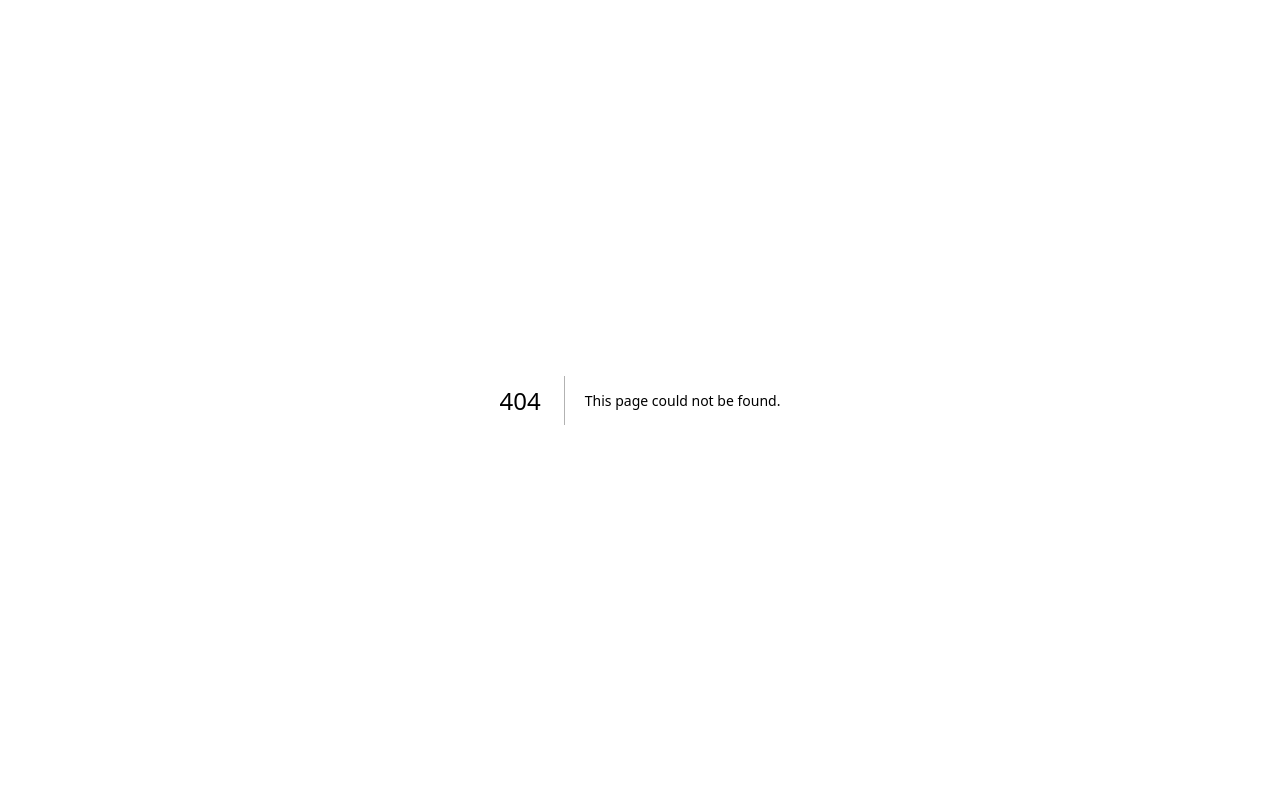
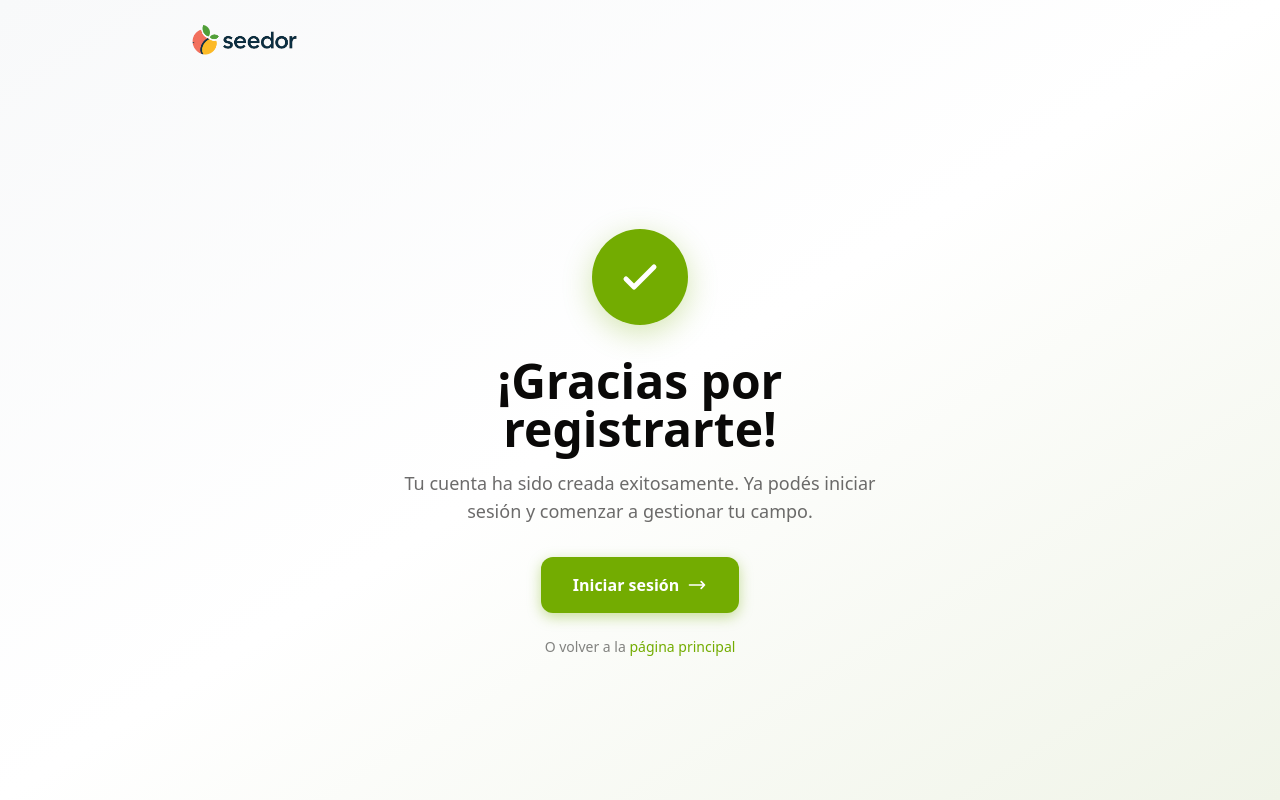
Before and after one commit to Ftrivelloni/Seedor, a Next.js app: page /register/success in a window 1280 px wide. Before the commit this address had no page. Built offline with nearby package versions, Linux system fonts and the light colour scheme.

Commit message:
Register redesign

```diff
--- a/src/app/register/page.tsx
+++ b/src/app/register/page.tsx
@@ -23,30 +23,29 @@ export default function RegisterPage() {
   };
 
   return (
-    <div className="min-h-screen flex bg-[#F8F9FA]">
+    <div className="min-h-screen flex bg-white">
       {/* Left Side - Form */}
       <div className="w-full lg:w-[45%] flex flex-col p-6 sm:p-8 lg:p-12 overflow-y-auto">
-        {/* Header with Logo */}
-        <div
-          className={`flex items-center justify-between mb-8 lg:mb-12 transition-all duration-500 ${isLoaded ? 'opacity-100 translate-y-0' : 'opacity-0 -translate-y-4'}`}
-        >
+        {/* Form Container */}
+        <div className="flex flex-col pt-4 sm:pt-8 lg:pt-12 max-w-lg mx-auto w-full">
+          {/* Logo */}
+          <div className={`mb-8 lg:mb-10 transition-all duration-500 ${isLoaded ? 'opacity-100 translate-y-0' : 'opacity-0 -translate-y-4'}`}>
             <Link href="/" className="flex items-center">
+              <div className="relative h-11 sm:h-12 w-48 sm:w-56">
                 <Image
-              src="/images/logos/seedor-logo-no-bg.png"
+                  src="/images/logos/seedor-logo-fondoblanco.png"
                   alt="Seedor"
-              width={120}
-              height={32}
-              className="h-7 md:h-8 w-auto"
+                  fill
                   priority
+                  className="object-contain object-left"
+                  sizes="(min-width:640px) 176px, 160px"
                 />
+              </div>
             </Link>
           </div>
-
-        {/* Form Container */}
-        <div className="flex-1 flex flex-col justify-center max-w-md mx-auto w-full">
           {/* Title */}
           <h1
-            className={`text-3xl sm:text-4xl font-bold text-[#0A0908] mb-8 transition-all duration-500 ${isLoaded ? 'opacity-100 translate-y-0' : 'opacity-0 translate-y-4'}`}
+            className={`text-2xl sm:text-3xl font-bold text-[#0A0908] mb-8 transition-all duration-500 ${isLoaded ? 'opacity-100 translate-y-0' : 'opacity-0 translate-y-4'}`}
             style={{ transitionDelay: '100ms' }}
           >
             Registrarse
@@ -68,7 +67,7 @@ export default function RegisterPage() {
                 <input
                   id="email"
                   type="email"
-                  className="w-full pl-12 pr-4 py-4 bg-white border border-black/10 rounded-xl text-[#0A0908] placeholder-[#0A0908]/40 focus:outline-none focus:ring-2 focus:ring-[#73AC01]/50 focus:border-[#73AC01] transition-all duration-200"
+                  className="w-full pl-12 pr-4 py-5 bg-[#73AC01]/5 border border-[#73AC01]/20 rounded-xl text-[#0A0908] placeholder-[#0A0908]/40 focus:outline-none focus:ring-2 focus:ring-[#73AC01]/50 focus:border-[#73AC01] transition-all duration-200"
                   placeholder="Email"
                 />
               </div>
@@ -88,7 +87,7 @@ export default function RegisterPage() {
                 <input
                   id="password"
                   type={showPassword ? 'text' : 'password'}
-                  className="w-full pl-12 pr-12 py-4 bg-white border border-black/10 rounded-xl text-[#0A0908] placeholder-[#0A0908]/40 focus:outline-none focus:ring-2 focus:ring-[#73AC01]/50 focus:border-[#73AC01] transition-all duration-200"
+                  className="w-full pl-12 pr-12 py-5 bg-[#73AC01]/5 border border-[#73AC01]/20 rounded-xl text-[#0A0908] placeholder-[#0A0908]/40 focus:outline-none focus:ring-2 focus:ring-[#73AC01]/50 focus:border-[#73AC01] transition-all duration-200"
                   placeholder="Contraseña"
                 />
                 <button
@@ -124,7 +123,7 @@ export default function RegisterPage() {
                 <input
                   id="name"
                   type="text"
-                  className="w-full pl-12 pr-4 py-4 bg-white border border-black/10 rounded-xl text-[#0A0908] placeholder-[#0A0908]/40 focus:outline-none focus:ring-2 focus:ring-[#73AC01]/50 focus:border-[#73AC01] transition-all duration-200"
+                  className="w-full pl-12 pr-4 py-5 bg-[#73AC01]/5 border border-[#73AC01]/20 rounded-xl text-[#0A0908] placeholder-[#0A0908]/40 focus:outline-none focus:ring-2 focus:ring-[#73AC01]/50 focus:border-[#73AC01] transition-all duration-200"
                   placeholder="Nombre completo"
                 />
               </div>
@@ -144,7 +143,7 @@ export default function RegisterPage() {
                 <input
                   id="phone"
                   type="tel"
-                  className="w-full pl-12 pr-4 py-4 bg-white border border-black/10 rounded-xl text-[#0A0908] placeholder-[#0A0908]/40 focus:outline-none focus:ring-2 focus:ring-[#73AC01]/50 focus:border-[#73AC01] transition-all duration-200"
+                  className="w-full pl-12 pr-4 py-5 bg-[#73AC01]/5 border border-[#73AC01]/20 rounded-xl text-[#0A0908] placeholder-[#0A0908]/40 focus:outline-none focus:ring-2 focus:ring-[#73AC01]/50 focus:border-[#73AC01] transition-all duration-200"
                   placeholder="Teléfono"
                 />
               </div>
@@ -194,12 +193,15 @@ export default function RegisterPage() {
               <button
                 type="submit"
                 disabled={!agreedToTerms}
-                className={`w-full py-4 px-6 rounded-xl font-semibold transition-all duration-300 ${agreedToTerms
+                className={`w-full py-4 px-6 rounded-xl font-semibold transition-all duration-300 flex items-center justify-center gap-2 ${agreedToTerms
                   ? 'bg-[#73AC01] text-white hover:bg-[#5C8A01] shadow-[0_4px_14px_0_rgba(115,172,1,0.39)] hover:shadow-[0_6px_20px_rgba(115,172,1,0.5)] hover:scale-[1.02]'
                   : 'bg-[#73AC01]/30 text-white/70 cursor-not-allowed'
                   }`}
               >
-                Registrarse
+                Elegir plan
+                <svg className="w-5 h-5" fill="none" viewBox="0 0 24 24" stroke="currentColor">
+                  <path strokeLinecap="round" strokeLinejoin="round" strokeWidth={2} d="M17 8l4 4m0 0l-4 4m4-4H3" />
+                </svg>
               </button>
             </div>
           </form>
@@ -235,6 +237,28 @@ export default function RegisterPage() {
               <source src="/videos/animacionlogo3d.mp4" type="video/mp4" />
             </video>
           </div>
+
+          {/* Text Overlay */}
+          <div className="absolute inset-0 flex flex-col pointer-events-none">
+            <div className="p-10 lg:p-12">
+              <h2
+                className={`text-2xl lg:text-3xl xl:text-4xl font-bold text-white mb-3 transition-all duration-700 ${isLoaded ? 'opacity-100 translate-y-0' : 'opacity-0 translate-y-4'}`}
+                style={{ transitionDelay: '400ms' }}
+              >
+                Todo lo que necesitás en un solo lugar
+              </h2>
+              <p
+                className={`text-base lg:text-lg text-white/80 mb-6 transition-all duration-700 ${isLoaded ? 'opacity-100 translate-y-0' : 'opacity-0 translate-y-4'}`}
+                style={{ transitionDelay: '500ms' }}
+              >
+                Herramientas avanzadas que transforman tu forma de trabajar
+              </p>
+              <div
+                className={`w-full h-px bg-white/30 transition-all duration-700 ${isLoaded ? 'opacity-100 scale-x-100' : 'opacity-0 scale-x-0'}`}
+                style={{ transitionDelay: '600ms', transformOrigin: 'left' }}
+              ></div>
+            </div>
+          </div>
         </div>
       </div>
     </div>
--- a/src/app/register/select-plan/page.tsx
+++ b/src/app/register/select-plan/page.tsx
@@ -71,8 +71,8 @@ export default function SelectPlanPage() {
     }, []);
 
     const handleContinue = () => {
-        // Here you would save the selected plan and continue to dashboard/onboarding
-        router.push('/dashboard');
+        // Here you would save the selected plan and continue to success page
+        router.push('/register/success');
     };
 
     return (
@@ -145,14 +145,14 @@ export default function SelectPlanPage() {
                                 {/* Card */}
                                 <div
                                     className={`relative p-6 md:p-8 rounded-2xl border-2 transition-all duration-300 ${selectedPlan === plan.id
-                                            ? 'border-[#73AC01] bg-white shadow-[0_8px_30px_rgba(115,172,1,0.15)]'
-                                            : 'border-black/10 bg-white hover:border-[#73AC01]/50 hover:shadow-lg'
+                                        ? 'border-[#73AC01] bg-white shadow-[0_8px_30px_rgba(115,172,1,0.15)]'
+                                        : 'border-black/10 bg-white hover:border-[#73AC01]/50 hover:shadow-lg'
                                         } ${plan.popular ? 'md:scale-105' : ''}`}
                                 >
                                     {/* Selection Indicator */}
                                     <div className={`absolute top-4 right-4 w-6 h-6 rounded-full border-2 transition-all duration-300 flex items-center justify-center ${selectedPlan === plan.id
-                                            ? 'border-[#73AC01] bg-[#73AC01]'
-                                            : 'border-black/20'
+                                        ? 'border-[#73AC01] bg-[#73AC01]'
+                                        : 'border-black/20'
                                         }`}>
                                         {selectedPlan === plan.id && (
                                             <svg className="w-4 h-4 text-white" fill="none" viewBox="0 0 24 24" stroke="currentColor">
--- /dev/null
+++ b/src/app/register/success/page.tsx
@@ -0,0 +1,97 @@
+'use client';
+
+import { useState, useEffect } from 'react';
+import Image from 'next/image';
+import Link from 'next/link';
+
+export default function RegistrationSuccessPage() {
+    const [isLoaded, setIsLoaded] = useState(false);
+
+    useEffect(() => {
+        const timer = setTimeout(() => setIsLoaded(true), 100);
+        return () => clearTimeout(timer);
+    }, []);
+
+    return (
+        <div className="min-h-screen bg-gradient-to-br from-[#F8F9FA] via-white to-[#F0F4E8] flex flex-col">
+            {/* Header */}
+            <header className="w-full px-6 py-6">
+                <div className="max-w-4xl mx-auto">
+                    <Link
+                        href="/"
+                        className={`inline-block transition-all duration-500 ${isLoaded ? 'opacity-100 translate-y-0' : 'opacity-0 -translate-y-4'}`}
+                    >
+                        <Image
+                            src="/images/logos/seedor-logo-fondoblanco.png"
+                            alt="Seedor"
+                            width={120}
+                            height={32}
+                            className="h-8 w-auto"
+                            priority
+                        />
+                    </Link>
+                </div>
+            </header>
+
+            {/* Main Content */}
+            <main className="flex-1 flex items-center justify-center px-6 py-12">
+                <div className="max-w-lg text-center">
+                    {/* Success Icon */}
+                    <div
+                        className={`mb-8 transition-all duration-700 ${isLoaded ? 'opacity-100 scale-100' : 'opacity-0 scale-50'}`}
+                        style={{ transitionDelay: '100ms' }}
+                    >
+                        <div className="w-24 h-24 mx-auto bg-[#73AC01] rounded-full flex items-center justify-center shadow-[0_8px_30px_rgba(115,172,1,0.3)]">
+                            <svg className="w-12 h-12 text-white" fill="none" viewBox="0 0 24 24" stroke="currentColor">
+                                <path strokeLinecap="round" strokeLinejoin="round" strokeWidth={2.5} d="M5 13l4 4L19 7" />
+                            </svg>
+                        </div>
+                    </div>
+
+                    {/* Title */}
+                    <h1
+                        className={`text-3xl sm:text-4xl lg:text-5xl font-bold text-[#0A0908] mb-4 transition-all duration-700 ${isLoaded ? 'opacity-100 translate-y-0' : 'opacity-0 translate-y-8'}`}
+                        style={{ transitionDelay: '200ms' }}
+                    >
+                        ¡Gracias por registrarte!
+                    </h1>
+
+                    {/* Subtitle */}
+                    <p
+                        className={`text-lg text-[#0A0908]/60 mb-8 transition-all duration-700 ${isLoaded ? 'opacity-100 translate-y-0' : 'opacity-0 translate-y-8'}`}
+                        style={{ transitionDelay: '300ms' }}
+                    >
+                        Tu cuenta ha sido creada exitosamente. Ya podés iniciar sesión y comenzar a gestionar tu campo.
+                    </p>
+
+                    {/* Login Button */}
+                    <div
+                        className={`transition-all duration-700 ${isLoaded ? 'opacity-100 translate-y-0' : 'opacity-0 translate-y-8'}`}
+                        style={{ transitionDelay: '400ms' }}
+                    >
+                        <Link
+                            href="/login"
+                            className="inline-flex items-center gap-2 bg-[#73AC01] text-white font-semibold px-8 py-4 rounded-xl shadow-[0_4px_14px_0_rgba(115,172,1,0.39)] hover:bg-[#5C8A01] hover:shadow-[0_6px_20px_rgba(115,172,1,0.5)] hover:scale-[1.02] transition-all duration-300"
+                        >
+                            Iniciar sesión
+                            <svg className="w-5 h-5" fill="none" viewBox="0 0 24 24" stroke="currentColor">
+                                <path strokeLinecap="round" strokeLinejoin="round" strokeWidth={2} d="M17 8l4 4m0 0l-4 4m4-4H3" />
+                            </svg>
+                        </Link>
+                    </div>
+
+                    {/* Back to Home */}
+                    <p
+                        className={`mt-6 text-sm text-[#0A0908]/50 transition-all duration-700 ${isLoaded ? 'opacity-100 translate-y-0' : 'opacity-0 translate-y-8'}`}
+                        style={{ transitionDelay: '500ms' }}
+                    >
+                        O volver a la{' '}
+                        <Link href="/" className="text-[#73AC01] hover:underline">
+                            página principal
+                        </Link>
+                    </p>
+                </div>
+            </main>
+        </div>
+    );
+}
--- a/src/components/landing/Navbar.tsx
+++ b/src/components/landing/Navbar.tsx
@@ -39,7 +39,7 @@ export default function Navbar() {
             style={{ transitionDelay: '100ms' }}
           >
             <Image
-              src="/images/logos/seedor-logo-no-bg.png"
+              src="/images/logos/seedor-logo-fondoblanco.png"
               alt="Seedor"
               width={120}
               height={32}
@@ -48,32 +48,24 @@ export default function Navbar() {
             />
           </Link>
 
-          {/* Desktop Navigation Links */}
-          <div className="hidden md:flex items-center gap-8">
-            {[
-              { label: 'FAQ', href: '#faq' },
-              { label: 'Contáctenos', href: '#contacto' },
-              { label: 'Iniciar sesión', href: '/login' },
-            ].map((item, index) => (
+          {/* CTA Buttons */}
+          <div
+            className={`hidden md:flex items-center gap-3 transition-all duration-500 ${isLoaded ? 'translate-x-0 opacity-100' : 'translate-x-8 opacity-0'}`}
+            style={{ transitionDelay: '300ms' }}
+          >
             <Link
-                key={item.label}
-                href={item.href}
-                className={`text-sm text-[#0A0908]/70 hover:text-[#73AC01] transition-all duration-500 hover:scale-105 ${isLoaded ? 'translate-y-0 opacity-100' : '-translate-y-4 opacity-0'}`}
-                style={{ transitionDelay: `${200 + index * 100}ms` }}
+              href="/login"
+              className="px-6 py-2.5 bg-white text-[#73AC01] text-sm font-medium rounded-full border-2 border-[#73AC01] hover:bg-[#73AC01]/5 transition-all duration-300 hover:scale-105"
             >
-                {item.label}
+              Iniciar sesión
             </Link>
-            ))}
-          </div>
-
-          {/* CTA Button */}
             <Link
               href="/register"
-            className={`px-4 py-2 md:px-6 md:py-2.5 bg-[#73AC01] text-white text-sm font-medium rounded-full hover:bg-[#5C8A01] transition-all duration-300 shadow-[0_4px_14px_0_rgba(115,172,1,0.39)] hover:shadow-[0_6px_20px_rgba(115,172,1,0.5)] hover:scale-105 ${isLoaded ? 'translate-x-0 opacity-100' : 'translate-x-8 opacity-0'}`}
-            style={{ transitionDelay: '400ms' }}
+              className="px-6 py-2.5 bg-[#73AC01] text-white text-sm font-medium rounded-full hover:bg-[#5C8A01] transition-all duration-300 shadow-[0_4px_14px_0_rgba(115,172,1,0.39)] hover:shadow-[0_6px_20px_rgba(115,172,1,0.5)] hover:scale-105"
             >
               Crear usuario
             </Link>
+          </div>
 
           {/* Mobile menu button */}
           <button
@@ -93,10 +85,19 @@ export default function Navbar() {
         {/* Mobile Menu */}
         {isMobileMenuOpen && (
           <div className="md:hidden py-4 border-t border-black/5">
-            <div className="flex flex-col gap-4">
-              <Link href="#faq" className="text-sm text-[#0A0908]/70 hover:text-[#73AC01]">FAQ</Link>
-              <Link href="#contacto" className="text-sm text-[#0A0908]/70 hover:text-[#73AC01]">Contáctenos</Link>
-              <Link href="/login" className="text-sm text-[#0A0908]/70 hover:text-[#73AC01]">Iniciar sesión</Link>
+            <div className="flex flex-col gap-3">
+              <Link
+                href="/login"
+                className="text-sm text-[#0A0908]/70 hover:text-[#73AC01] py-2"
+              >
+                Iniciar sesión
+              </Link>
+              <Link
+                href="/register"
+                className="text-sm bg-[#73AC01] text-white text-center py-2 rounded-full"
+              >
+                Crear usuario
+              </Link>
             </div>
           </div>
         )}
```
Also changed, not shown: public/images/logos/seedor-logo-fondoblanco.png, public/images/logos/seedor-logo-no-bg.png. Lines whose indentation alone changed are shown as unchanged.
